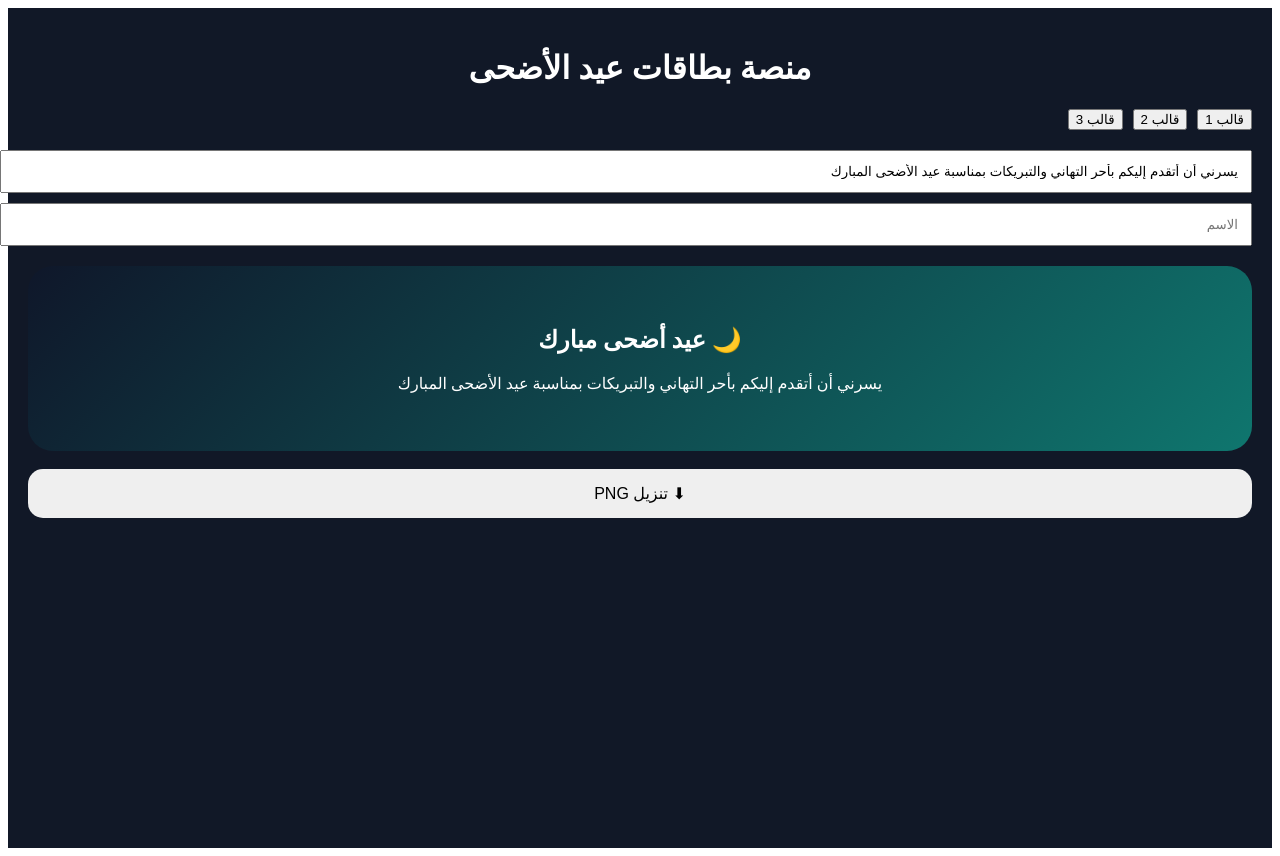
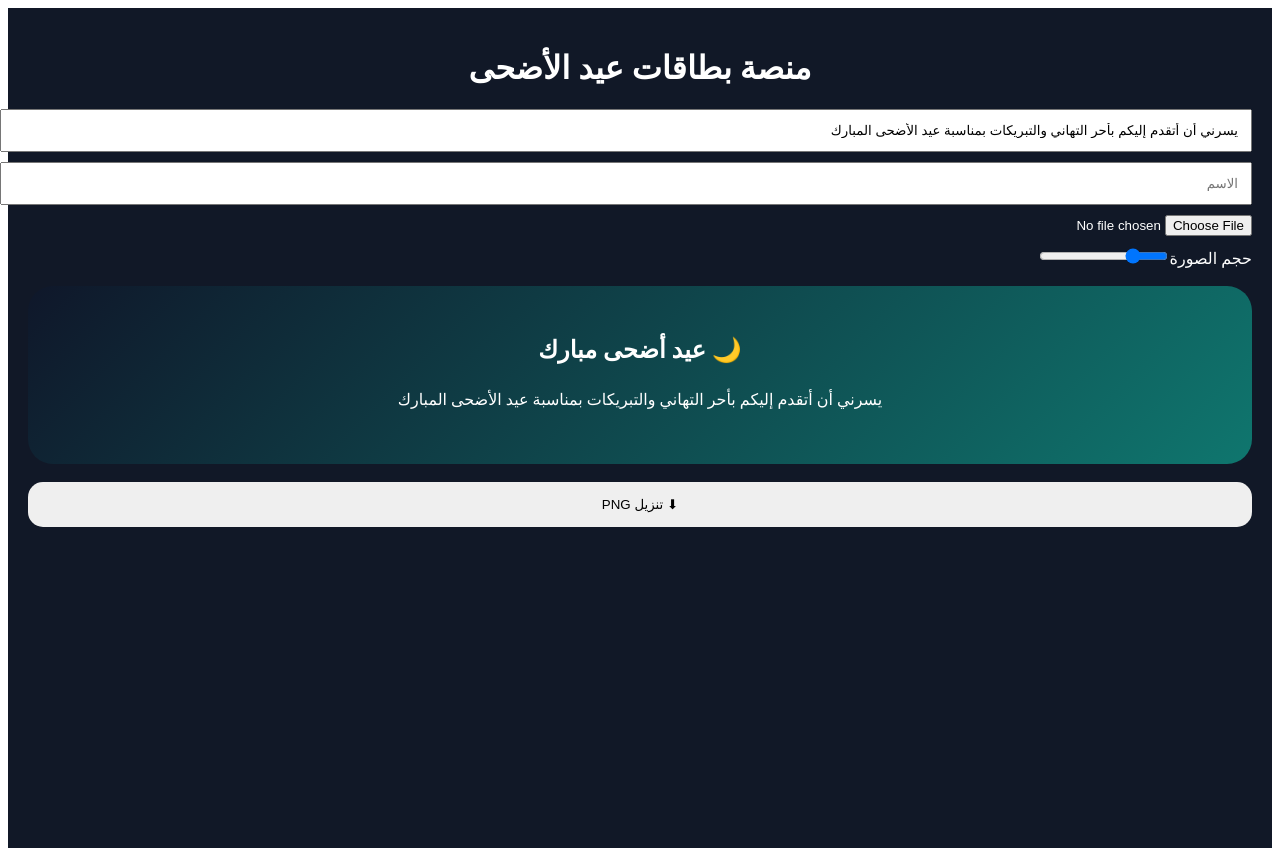
Before and after one commit to ghamdanalmasri/eid-card-maker, a Next.js app: page / in a window 1280 px wide. Built offline with nearby package versions, Linux system fonts and the light colour scheme.

Commit message:
Update page.js

```diff
--- a/app/page.js
+++ b/app/page.js
@@ -3,28 +3,37 @@
 import { useState, useRef } from "react";
 
 export default function Home() {
-  const [name, setName] = useState("");
-  const [message, setMessage] = useState(
+
+const [name,setName]=useState("");
+
+const [message,setMessage]=useState(
 "يسرني أن أتقدم إليكم بأحر التهاني والتبريكات بمناسبة عيد الأضحى المبارك"
 );
 
-  const [template, setTemplate] = useState(1);
+const [image,setImage]=useState(null);
 
-  const cardRef = useRef();
+const [imageSize,setImageSize]=useState(120);
 
-  const templates = {
-    1: {
-      bg:"linear-gradient(135deg,#0f172a,#0f766e)",
-      title:"🌙 عيد أضحى مبارك"
-    },
-    2: {
-      bg:"linear-gradient(135deg,#7c2d12,#f59e0b)",
-      title:"✨ كل عام وأنتم بخير"
-    },
-    3: {
-      bg:"linear-gradient(135deg,#312e81,#9333ea)",
-      title:"🕌 تقبل الله طاعاتكم"
+const cardRef=useRef();
+
+const handleImage=(e)=>{
+
+const file=e.target.files[0];
+
+if(file){
+
+const reader=new FileReader();
+
+reader.onload=()=>{
+
+setImage(reader.result);
+
+};
+
+reader.readAsDataURL(file);
+
 }
+
 };
 
 async function downloadPNG(){
@@ -40,51 +49,31 @@ export default function Home() {
 link.href=canvas.toDataURL();
 
 link.click();
+
 }
 
-  return (
+return(
 
 <main
 style={{
 minHeight:"100vh",
 padding:"20px",
-direction:"rtl",
 background:"#111827",
-color:"white"
+color:"white",
+direction:"rtl"
 }}
 >
 
 <h1 style={{textAlign:"center"}}>
+
 منصة بطاقات عيد الأضحى
+
 </h1>
-
-<div
-style={{
-display:"flex",
-gap:"10px",
-overflow:"auto",
-margin:"20px 0"
-}}
->
-
-<button onClick={()=>setTemplate(1)}>
-قالب 1
-</button>
-
-<button onClick={()=>setTemplate(2)}>
-قالب 2
-</button>
-
-<button onClick={()=>setTemplate(3)}>
-قالب 3
-</button>
-
-</div>
 
 <input
 value={message}
 onChange={(e)=>setMessage(e.target.value)}
-placeholder="التهنئة"
+placeholder="نص التهنئة"
 style={{
 width:"100%",
 padding:"12px",
@@ -99,31 +88,85 @@ placeholder="الاسم"
 style={{
 width:"100%",
 padding:"12px",
-marginBottom:"20px"
+marginBottom:"10px"
 }}
 />
+
+<input
+type="file"
+accept="image/*"
+onChange={handleImage}
+style={{
+marginBottom:"10px"
+}}
+/>
+
+<div>
+
+حجم الصورة
+
+<input
+type="range"
+min="80"
+max="250"
+value={imageSize}
+onChange={(e)=>setImageSize(e.target.value)}
+/>
+
+</div>
+
+<br/>
 
 <div
 ref={cardRef}
 style={{
-background:templates[template].bg,
-padding:"40px",
+padding:"30px",
 borderRadius:"25px",
+background:
+"linear-gradient(135deg,#0f172a,#0f766e)",
 textAlign:"center"
 }}
 >
 
 <h2>
-{templates[template].title}
+
+🌙 عيد أضحى مبارك
+
 </h2>
 
-<p>
+{
+
+image &&
+
+<img
+src={image}
+style={{
+width:imageSize+"px",
+height:imageSize+"px",
+borderRadius:"50%",
+objectFit:"cover",
+border:"4px solid white"
+}}
+/>
+
+}
+
+<p
+style={{
+lineHeight:"2"
+}}
+>
+
 {message}
+
 </p>
 
 <h3>
+
 {name}
+
 </h3>
+
 </div>
 
 <br/>
@@ -133,15 +176,17 @@ onClick={downloadPNG}
 style={{
 width:"100%",
 padding:"15px",
-borderRadius:"15px",
 border:"none",
-fontSize:"16px"
+borderRadius:"15px"
 }}
 >
+
 ⬇ تنزيل PNG
+
 </button>
 
 </main>
 
-  );
+)
+
 }
```
Lines whose indentation alone changed are shown as unchanged.
